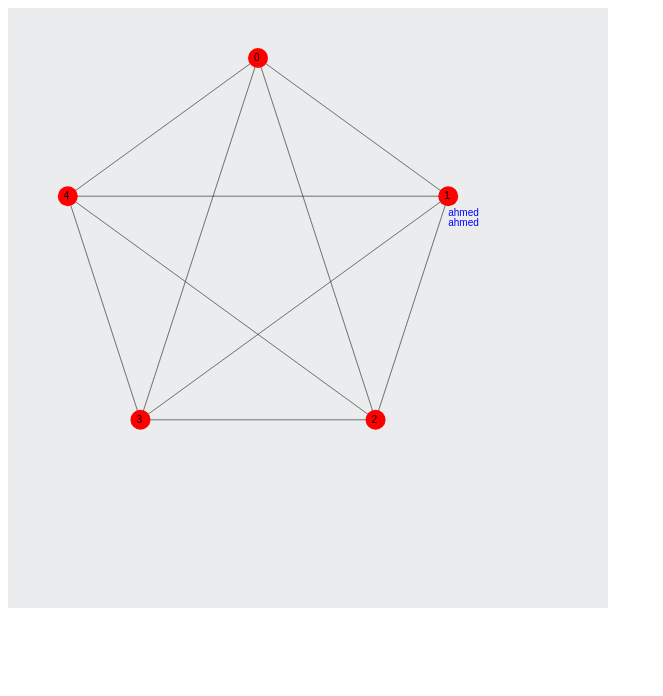
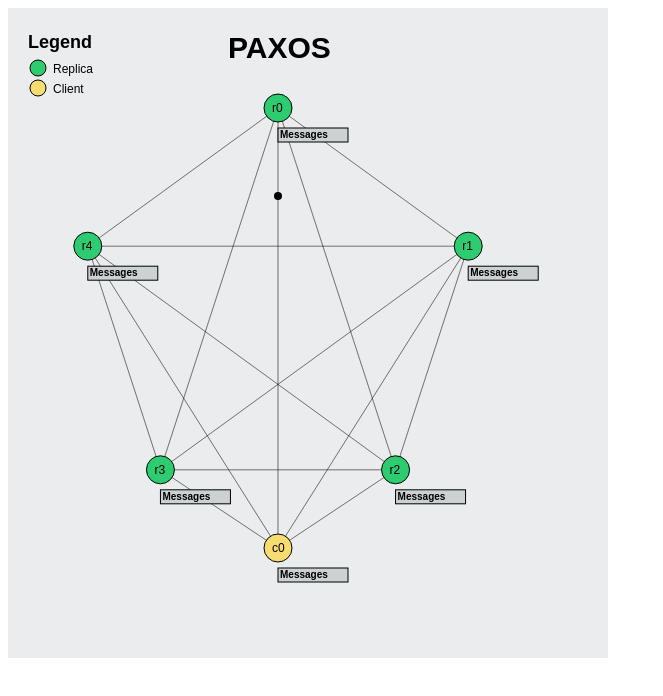
Before and after one commit to Ahmed-Salama/YetAnotherChubby, a plain HTML site: page index.html in a window 1280 px wide. Shown: the whole page, without its empty margins (0-663 px from the left). Drawn offline with nearby package versions, Linux system fonts and the light colour scheme.

Commit message:
Improve visualization + add client node

```diff
--- a/index.html
+++ b/index.html
@@ -12,6 +12,6 @@
 
 </head>
 <body>
-  <canvas id="canvas" width="800" height="600"></canvas>
+  <canvas id="canvas" width="800" height="800"></canvas>
 </body>
 </html>
--- a/main.js
+++ b/main.js
@@ -22,6 +22,9 @@ field_width = 20;
 inner_field_width = field_width - 2;
 field_height = 30;
 
+const replica_color = "#2ECC71";
+const client_color = "#F7DC6F";
+
 $(document).ready(function() {
     const input = $('body');
     const canvas = document.getElementById("canvas");
@@ -32,10 +35,12 @@ $(document).ready(function() {
     // arrange replicas in a circle
     const circleRadius = 200;
     const replicas = Immutable.Range(0, replicaSize).map(i => {
-      var x = 250 + circleRadius * Math.cos(- Math.PI / 2 + 2 * Math.PI * i / replicaSize);
-      var y = 250 + circleRadius * Math.sin(- Math.PI / 2 + 2 * Math.PI * i / replicaSize);
-      return new Replica(i, x, y);
+      var x = 270 + circleRadius * Math.cos(- Math.PI / 2 + 2 * Math.PI * i / replicaSize);
+      var y = 300 + circleRadius * Math.sin(- Math.PI / 2 + 2 * Math.PI * i / replicaSize);
+      return new Replica("r" + i, x, y);
     }).toList();
+
+    const clients = Immutable.List.of(new Client("c0", 270, 540));
 
     // construct links between replica pairs
     const links = Immutable.Range(0, replicaSize).flatMap(src_idx => {
@@ -45,21 +50,66 @@ $(document).ready(function() {
           const src_replica = replicas.get(src_idx);
           const dest_replica = replicas.get(dest_idx);
           const link = new Link(src_replica, dest_replica);
-          src_replica.addLink(dest_idx, link);
+          src_replica.addLink(dest_replica.name, link);
           return link;
         }
       }).filter(link => link != null);
-    }).toList();
+    })
+    .concat(Immutable.Range(0, replicaSize).flatMap(replica_idx => {
+      return Immutable.Range(0, clients.size).flatMap(client_idx => {
+          const replica = replicas.get(replica_idx);
+          const client = clients.get(client_idx);
+
+          const link1 = new Link(client, replica);
+          client.addLink(replica.name, link1);
+
+          const link2 = new Link(replica, client);
+          replica.addLink(client.name, link2);
+
+          return Immutable.List([link1, link2]);
+      });
+    }))
+    .toList();
+
+    console.log(links.size);
 
     // start draw loop
     setInterval(() => {
       ctx.save();
       ctx.fillStyle = "#EAECEE";
-      ctx.fillRect(0, 0, 600, 600);
+      ctx.fillRect(0, 0, 600, 650);
+
+      ctx.fillStyle = "black";
+      ctx.font = "Bold 30px Arial";
+      ctx.fillText("PAXOS", 220, 50);
+
+      ctx.font = "Bold 18px Arial";
+      ctx.fillText("Legend", 20, 40);
+
+      ctx.font = "12px Arial";
+      ctx.fillText("Replica ", 45, 65);
+
+      ctx.fillStyle = replica_color;
+      ctx.beginPath();
+      ctx.arc(30, 60, 8, Math.PI * 2, false);
+      ctx.fill();
+      ctx.stroke();
+
+      ctx.fillStyle = "black";
+      ctx.font = "12px Arial";
+      ctx.fillText("Client ", 45, 85);
+
+      ctx.fillStyle = client_color;
+      ctx.beginPath();
+      ctx.arc(30, 80, 8, Math.PI * 2, false);
+      ctx.fill();
+      ctx.stroke();
+
       ctx.restore();
 
       links.forEach(link => link.draw(ctx));
       replicas.forEach(replica => replica.draw(ctx));
+      clients.forEach(client => client.draw(ctx));
     }, 100);
 });
 
@@ -99,7 +149,6 @@ class Link {
     ctx.stroke();
 
     this.deliverables.forEach(d => {
-      console.log("here")
       ctx.beginPath();
       ctx.arc(
         this.src.x + d.progress * (this.dest.x - this.src.x),
@@ -117,7 +166,7 @@ class Link {
 
     this.deliverables = still;
     done.forEach(d => {
-      this.dest.queue = this.dest.queue.push(d.packet);
+      this.dest.receivePacket(d.packet);
     });
   }
 
@@ -127,7 +176,7 @@ class Link {
   }
 }
 
-class Replica {
+class Node {
   constructor(name, x, y) {
     // visual properties
     this.name = name;
@@ -136,7 +185,6 @@ class Replica {
 
     // state properties
     this.counter = 0;
-    this.color = "yellow";
     this.links = Immutable.Map();
     this.queue = Immutable.List();
 
@@ -145,45 +193,93 @@ class Replica {
   }
 
   addLink(replica_idx, link) {
-    this.links[replica_idx] = link;
+    this.links = this.links.set(replica_idx, link);
   }
 
   sendPacket(address, data) {
-    this.links[address].deliver(new Packet(data));
+    this.links.get(address).deliver(new Packet(data));
+  }
+
+  receivePacket(packet) {
+    this.queue = this.queue.push(packet);
+  }
+
+  consumeMessage() {
+    const element = this.queue.first();
+    this.queue = this.queue.shift();
+    return element;
   }
 
   draw(ctx) {
     ctx.save();
     ctx.fillStyle = this.color;
     ctx.beginPath();
-    ctx.arc(this.x, this.y, 10, 0, Math.PI * 2, false);
+    ctx.arc(this.x, this.y, 14, 0, Math.PI * 2, false);
     ctx.fill();
+    ctx.stroke();
 
-    var queueIndex = 20;
+    const drawMessageQueueEntry = (index, font, text) => {
+      ctx.save();
+      ctx.fillStyle = "#CCD1D1";
+      const spacing = 14;
+      const y = 30 + this.y + spacing * index;
+      ctx.fillRect(this.x, y - 10, 70, spacing);
+      ctx.strokeRect(this.x, y - 10, 70, spacing);
+      ctx.font = font;
+      ctx.fillStyle = "black";
+      ctx.fillText(text, this.x + 2, y);
+      ctx.restore();
+    }
+
+    drawMessageQueueEntry(0, "Bold 10px Arial", "Messages");
+    var queueIndex = 1;
     this.queue.forEach(p => {
-      ctx.save();
-      ctx.fillStyle = "blue";
-      ctx.fillText(p.data, this.x, this.y + queueIndex);
-      queueIndex += 10;
-      ctx.restore();
+      drawMessageQueueEntry(queueIndex, "10px Arial", p.data);
+      queueIndex++;
     });
 
+    ctx.font = "12px Arial";
     ctx.fillStyle = "black";
-    ctx.fillText(this.name, this.x - 4, this.y + 3);
+    ctx.fillText(this.name, this.x - 6, this.y + 4);
 
     ctx.restore();
   }
 
   execute() {
-    if (this.counter % 10 == 0) {
-      if (this.color === "yellow") this.color = "red";
-      else this.color = "yellow";
-    }
-
-    if (this.name == 0 && this.counter % 20 == 0) {
-      this.sendPacket(1, "ahmed");
-    }
-
     this.counter++;
   }
 }
+
+class Replica extends Node {
+  constructor(name, x, y) {
+    super(name, x, y);
+    this.color = replica_color;
+  }
+
+  execute() {
+    super.execute();
+
+    if (this.name == "r0" && this.counter % 20 == 1) {
+      this.sendPacket("r1", "data");
+    }
+
+    if (this.counter % 20 == 4) {
+      this.consumeMessage();
+    }
+  }
+}
+
+class Client extends Node {
+  constructor(name, x, y) {
+    super(name, x, y);
+    this.color = client_color;
+  }
+
+  execute() {
+    super.execute();
+
+    if (this.counter % 20 == 3) {
+      this.sendPacket("r0", "ANSWER");
+    }
+  }
+}
```
